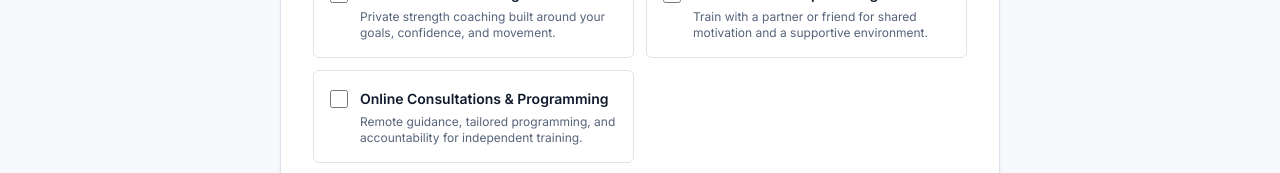
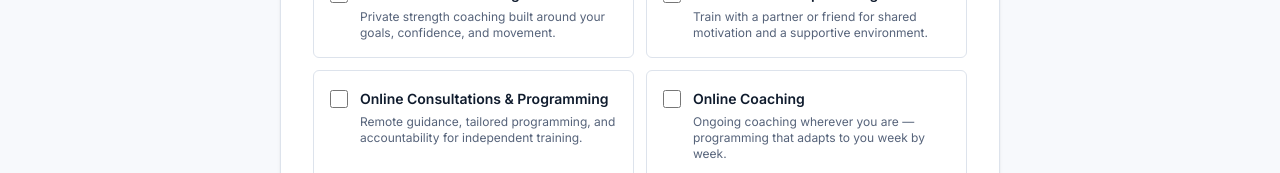
Before and after one commit to LRCozier/lac-fitness, a Next.js app: page /contact in a window 1280 px wide. Shown: the part 779-952 px from the top of the page. Built offline with nearby package versions, Linux system fonts and the light colour scheme; no server answers.

Commit message:
added online coaching service to contact form

```diff
--- a/components/Contactform.tsx
+++ b/components/Contactform.tsx
@@ -28,6 +28,12 @@ const SERVICE_OPTIONS: CheckboxOption[] = [
     description:
       'Remote guidance, tailored programming, and accountability for independent training.',
   },
+  {
+    value: 'Online Coaching',
+    label: 'Online Coaching',
+    description:
+      'Ongoing coaching wherever you are — programming that adapts to you week by week.',
+  }
 ];
 
 const PHONE_REGEX = /^[0-9+().\-\s]{7,20}$/;
```
